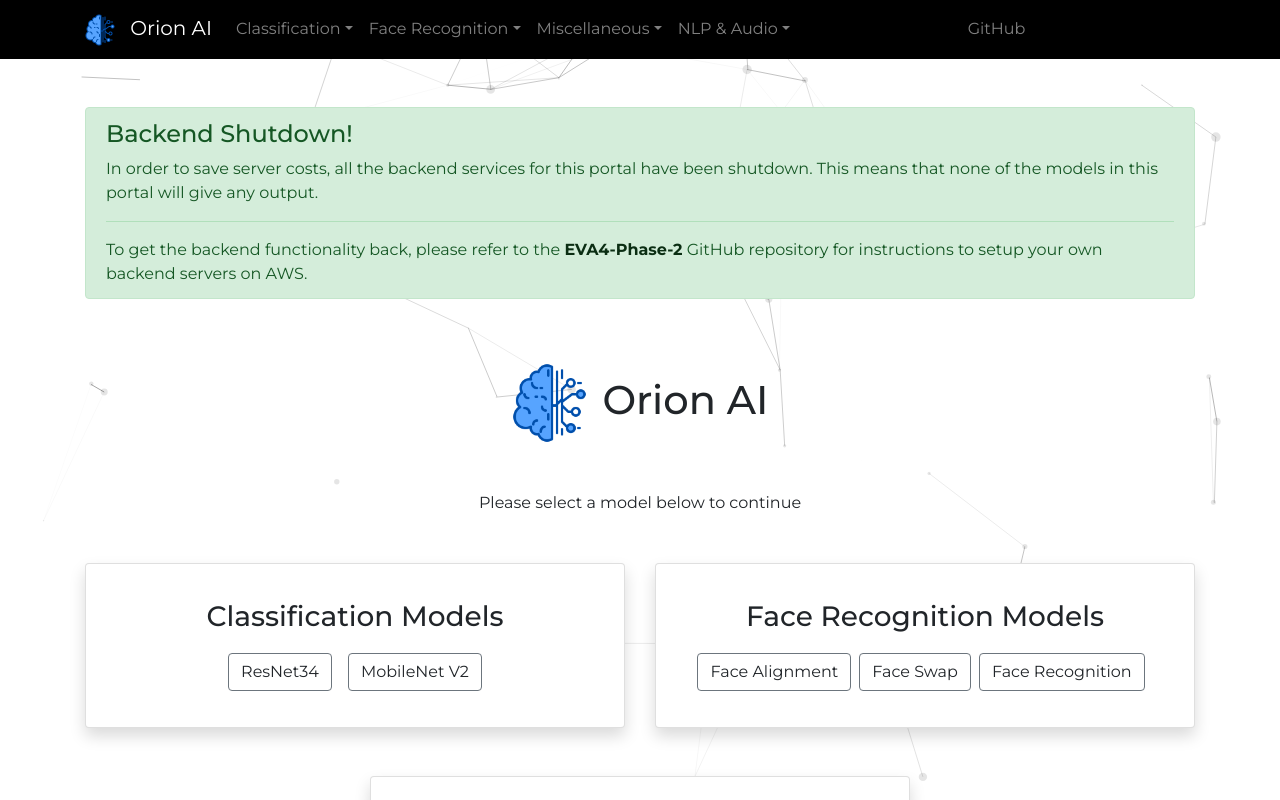
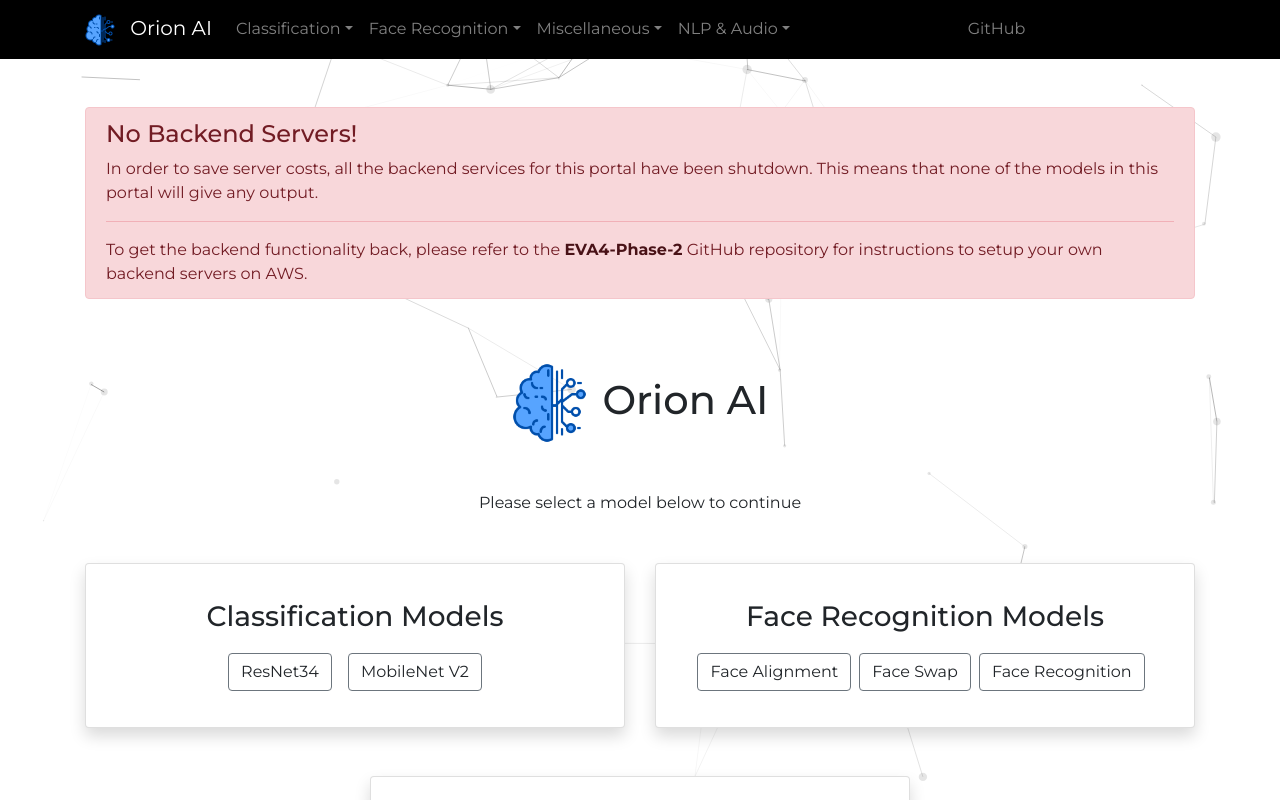
Before and after one commit to OrionAI/EVA4-OrionAI, a React (Create React App) app: page / in a window 1280 px wide. Shown: the top 800 px of the page. Built offline with nearby package versions, Linux system fonts and the light colour scheme.

Commit message:
add the backend server alert as a separate component

```diff
--- a/src/components/App.js
+++ b/src/components/App.js
@@ -19,6 +19,7 @@
 import MachineTranslation from './sequence/MachineTranslation';
 import SpeechToText from './sequence/SpeechToText';
 import Footer from './Footer';
+import ServiceAlert from './ServiceAlert';
 
 import '../styles/App.css';
 
@@ -111,31 +112,6 @@
     };
   }
 
-  renderBackendShutdownAlert() {
-    return (
-      <div class="alert alert-success mt-5" role="alert">
-        <h4 class="alert-heading">Backend Shutdown!</h4>
-        <p>
-          In order to save server costs, all the backend services for this
-          portal have been shutdown. This means that none of the models in this
-          portal will give any output.
-        </p>
-        <hr />
-        <p class="mb-0">
-          To get the backend functionality back, please refer to the{' '}
-          <a
-            href="https://github.com/OrionAI/EVA4-Phase-2"
-            className="alert-link"
-          >
-            EVA4-Phase-2
-          </a>{' '}
-          GitHub repository for instructions to setup your own backend servers
-          on AWS.
-        </p>
-      </div>
-    );
-  }
-
   render() {
     return (
       <div className="page-container">
@@ -143,7 +119,7 @@
           <Router history={history}>
             <Navbar componentItems={this.componentItems} />
             <div className="container">
-              {this.renderBackendShutdownAlert()}
+              <ServiceAlert />
               <Switch>
                 <Route
                   path="/"
--- /dev/null
+++ b/src/components/ServiceAlert.js
@@ -0,0 +1,28 @@
+import React from 'react';
+
+const ServiceAlert = () => {
+  return (
+    <div className="alert alert-danger mt-5" role="alert">
+      <h4 className="alert-heading">No Backend Servers!</h4>
+      <p>
+        In order to save server costs, all the backend services for this portal
+        have been shutdown. This means that none of the models in this portal
+        will give any output.
+      </p>
+      <hr />
+      <p className="mb-0">
+        To get the backend functionality back, please refer to the{' '}
+        <a
+          href="https://github.com/OrionAI/EVA4-Phase-2"
+          className="alert-link"
+        >
+          EVA4-Phase-2
+        </a>{' '}
+        GitHub repository for instructions to setup your own backend servers on
+        AWS.
+      </p>
+    </div>
+  );
+};
+
+export default ServiceAlert;
```
